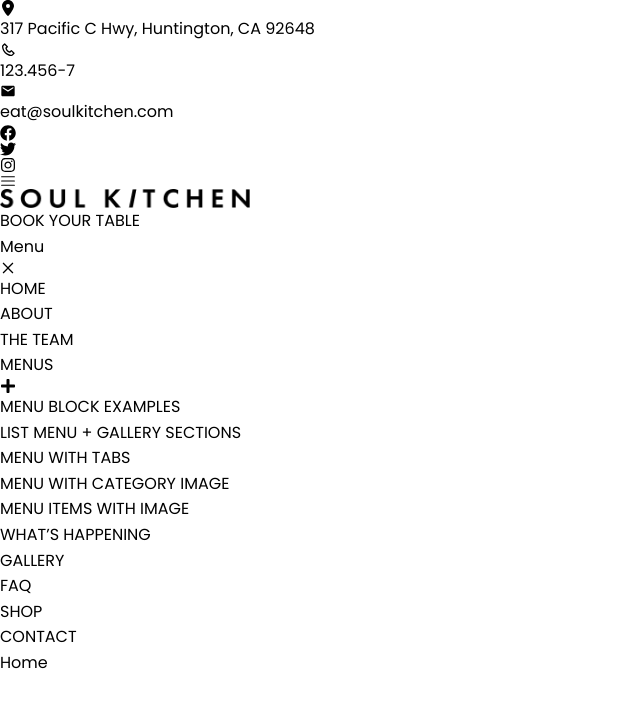
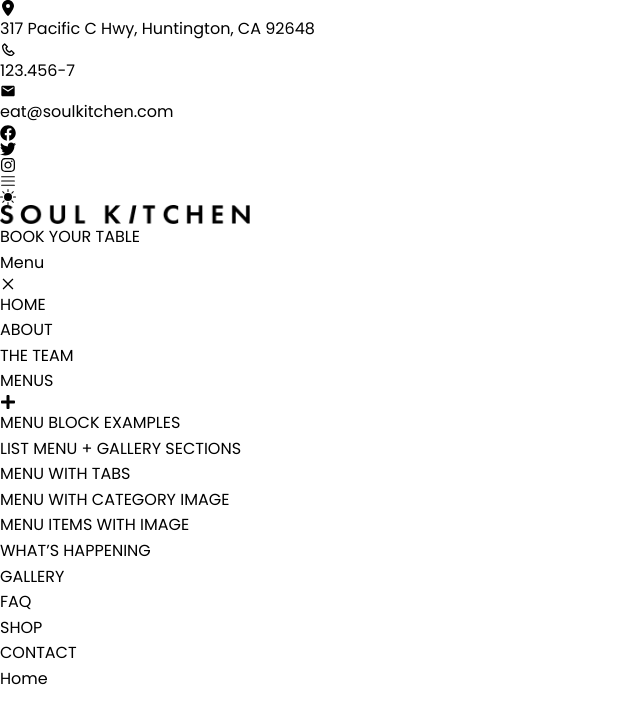
Before and after one commit to Reza-HM/soulkitchen-next, a Next.js app: page / in a window 1280 px wide. Shown: the top 724 px of the page, without its empty margins (0-640 px from the left). Built offline with nearby package versions, Linux system fonts and the light colour scheme.

Commit message:
implementing dark mode

```diff
--- a/Components/Modules/Navbar.tsx
+++ b/Components/Modules/Navbar.tsx
@@ -1,18 +1,68 @@
 import Image from "next/image";
 import Link from "next/link";
-import { useState } from "react";
+import { useEffect, useState } from "react";
 import { AiOutlineClose } from "react-icons/ai";
+import { BsFillSunFill } from "react-icons/bs";
 import { FaPlus } from "react-icons/fa";
+import { PiMoonStarsBold } from "react-icons/pi";
 import { RxHamburgerMenu } from "react-icons/rx";
 
 const Navbar = () => {
+  const [isDarkMode, setIsDarkMode] = useState<boolean>(false);
+
+  useEffect(() => {
+    const savedDarkMode = JSON.parse(
+      localStorage.getItem("darkMode") || "false"
+    );
+    setIsDarkMode(savedDarkMode);
+
+    if (savedDarkMode) {
+      document.documentElement.classList.add("dark");
+    }
+
+    return () => {
+      document.documentElement.classList.remove("dark");
+    };
+  }, []);
+
+  const toggleDarkMode = () => {
+    document.documentElement.classList.toggle("dark");
+    const newIsDarkMode = document.documentElement.classList.contains("dark");
+    setIsDarkMode(newIsDarkMode);
+    localStorage.setItem("darkMode", JSON.stringify(newIsDarkMode));
+  };
+
   const [isDrawerMenuOpened, setIsDrawerMenuOpened] = useState(false);
   return (
-    <div className="bg-white w-full py-16 px-8">
+    <div className="bg-white w-full py-16 px-8 dark:bg-zinc-900">
       <div className="flex justify-between items-center">
-        <div className="w-56 cursor-pointer" onClick={() => setIsDrawerMenuOpened(true)}>
-          <RxHamburgerMenu className="text-6xl" />
+        <div className="flex items-center gap-8">
+          <div
+            className="w-56 cursor-pointer"
+            onClick={() => setIsDrawerMenuOpened(true)}
+          >
+            <RxHamburgerMenu className="text-6xl" />
+          </div>
+          <div
+            className="cursor-pointer"
+            onClick={() => {
+              setIsDarkMode(!isDarkMode);
+            }}
+          >
+            {isDarkMode ? (
+              <PiMoonStarsBold
+                className="text-5xl text-slate-500 dark:text-slate-300"
+                onClick={toggleDarkMode}
+              />
+            ) : (
+              <BsFillSunFill
+                className="text-5xl text-slate-500 dark:text-slate-300"
+                onClick={toggleDarkMode}
+              />
+            )}
+          </div>
         </div>
+
         <div className="">
           <Image
             alt="Header's Logo"
@@ -28,7 +78,7 @@ const Navbar = () => {
       <div
         className={`fixed ${
           isDrawerMenuOpened ? "left-0" : "left-[-30rem]"
-        } top-16 w-[300px] overflow-y-scroll min-h-screen transition-[left] duration-300 bg-white p-8 flex flex-col gap-20`}
+        } top-16 w-[300px] overflow-y-scroll min-h-screen transition-[left] duration-500 bg-white p-8 flex flex-col gap-20`}
       >
         <div className="flex justify-between items-center">
           <h1 className="font-Poppins_Black text-3xl">Menu</h1>
```
